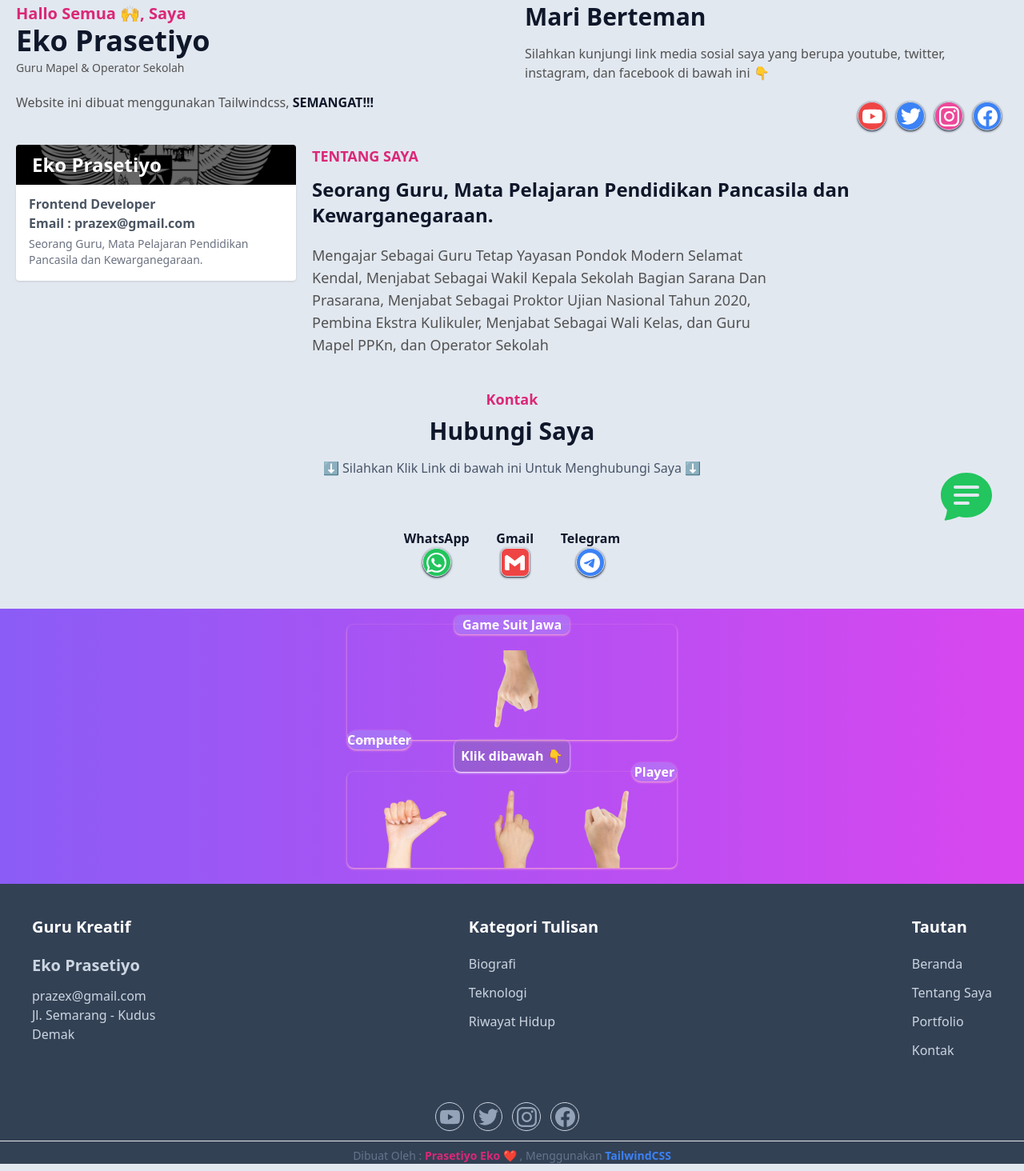
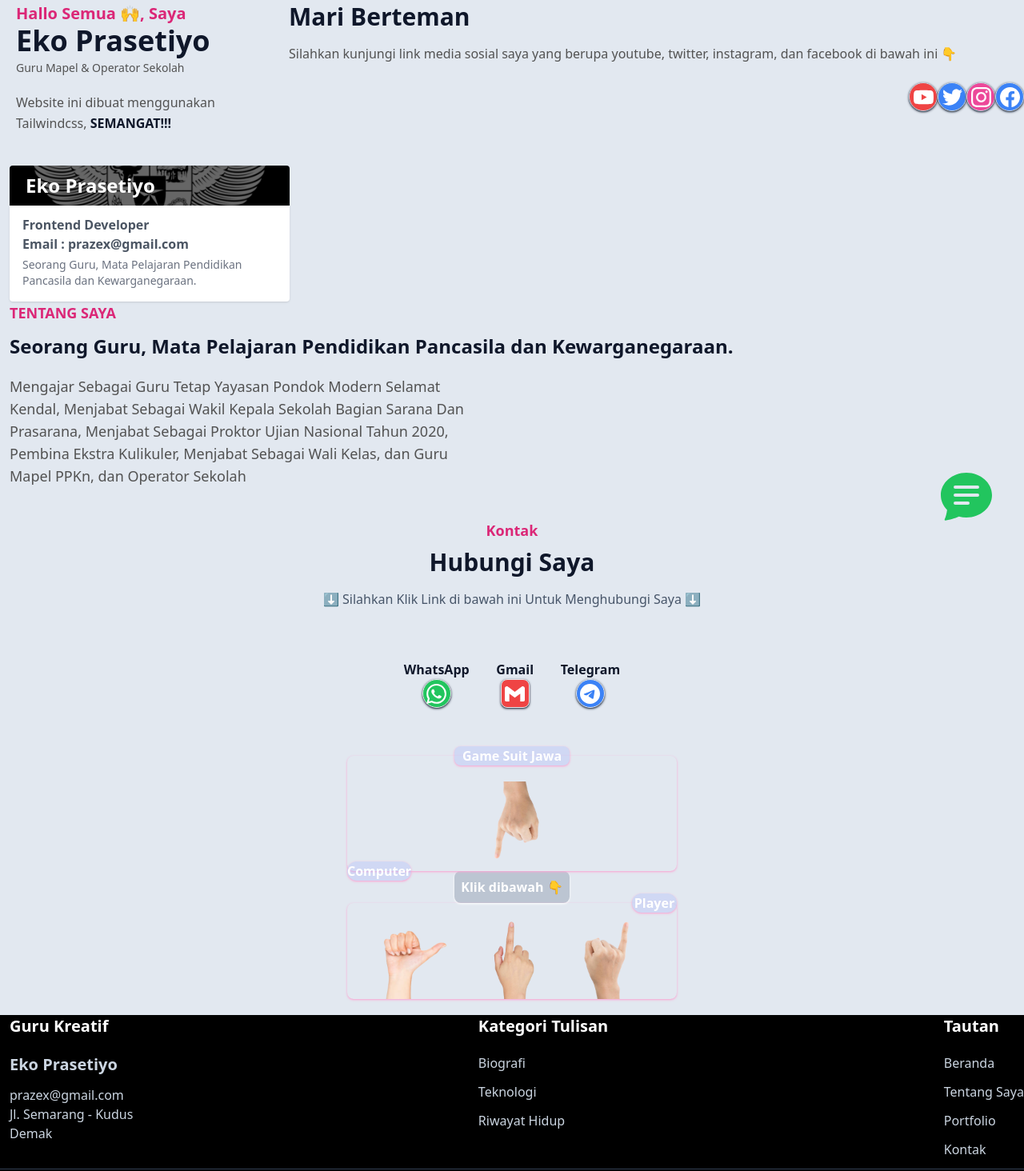
Before and after one commit to ekodekode/projectku, a website: page index.html in a window 1280 px wide. Shown: the part 125-1589 px from the top of the page at 80% size. Drawn offline with Linux system fonts and the light colour scheme.

Commit message:
Add files via upload

```diff
--- a/index.html
+++ b/index.html
@@ -21,7 +21,7 @@
     <!-- header / navbar awal -->
     <header id="home" class="relative">
       <nav class="md:w-12/12 flex h-16 flex-col items-center justify-start backdrop-blur-sm bg-white/20 shadow-md md:m-3 md:flex-row md:rounded">
-        <div class="ml-3 flex items-center justify-center">
+        <div class=" flex items-center justify-center">
           <img src="./garuda4.png" width="35" alt="garuda" class="mx-3">
 
           <!-- dark toggle -->
@@ -104,12 +104,12 @@
                 <h2 class="mb-5 mt-1 text-sm font-medium dark:text-neutral-400 text-neutral-600">Guru Mapel & Operator Sekolah</h2>
                 <p class="mb-10 font-medium leading-relaxed dark:text-neutral-400 text-neutral-600">Website ini dibuat menggunakan Tailwindcss, <span class="font-semibold text-slate-900 dark:text-neutral-200">SEMANGAT!!!</span></p>
           </div>
-      <div class="w-full px-4 lg:w-1/2">
+      <div class="w-full  lg:w-3/6 lg:mr-10">
             <h3 class="mb-4 text-2xl font-semibold text-slate-900 lg:text-3xl dark:text-white">Mari Berteman</h3>
             <p class="mb-6 text-base font-medium dark:text-neutral-400 text-neutral-600">Silahkan kunjungi link media sosial saya yang berupa youtube, twitter, instagram, dan facebook di bawah ini 👇</p>
             <div class="flex items-center justify-end">
               <!-- youtube -->
-              <a href="https://www.youtube.com/c/SatryaWirang" target="_blank" class=" shadow shadow-slate-800 dark:shadow dark:shadow-white mr-3 flex h-9 w-9 items-center justify-center rounded-full border border-slate-300 bg-red-500 text-white">
+              <a href="https://www.youtube.com/c/SatryaWirang" target="_blank" class=" shadow shadow-slate-800 dark:shadow dark:shadow-white mr-2 flex h-9 w-9 items-center justify-center rounded-full border border-slate-300 bg-red-500 text-white">
                 <svg role="img" width="25" class=" fill-current" viewBox="0 0 24 24" xmlns="http://www.w3.org/2000/svg">
                   <title>YouTube</title>
                   <path
@@ -118,7 +118,7 @@
                 </svg>
               </a>
               <!-- twitter -->
-              <a href="https://www.twitter.com/" target="_blank" class=" shadow shadow-slate-800 dark:shadow dark:shadow-white mr-3 flex h-9 w-9 items-center justify-center rounded-full border border-slate-300 bg-blue-500 text-white">
+              <a href="https://www.twitter.com/" target="_blank" class=" shadow shadow-slate-800 dark:shadow dark:shadow-white mr-2 flex h-9 w-9 items-center justify-center rounded-full border border-slate-300 bg-blue-500 text-white">
                 <svg role="img" width="25" class="fill-current" viewBox="0 0 24 24" xmlns="http://www.w3.org/2000/svg">
                   <title>Twitter</title>
                   <path
@@ -128,7 +128,7 @@
               </a>
 
               <!-- instagram -->
-              <a href="https://www.instagram.com/" target="_blank" class=" shadow shadow-slate-800 dark:shadow dark:shadow-white mr-3 flex h-9 w-9 items-center justify-center rounded-full border border-slate-300 bg-pink-500 text-white">
+              <a href="https://www.instagram.com/" target="_blank" class=" shadow shadow-slate-800 dark:shadow dark:shadow-white mr-2 flex h-9 w-9 items-center justify-center rounded-full border border-slate-300 bg-pink-500 text-white">
                 <svg role="img" width="25" class="fill-current" viewBox="0 0 24 24" xmlns="http://www.w3.org/2000/svg">
                   <title>Instagram</title>
                   <path
@@ -138,7 +138,7 @@
               </a>
 
               <!-- facebook -->
-              <a href="https://www.facebook.com/" target="_blank" class=" shadow shadow-slate-800 dark:shadow dark:shadow-white mr-3 flex h-9 w-9 items-center justify-center rounded-full border border-slate-300 bg-blue-500 text-white">
+              <a href="https://www.facebook.com/" target="_blank" class=" shadow shadow-slate-800 dark:shadow dark:shadow-white mr-2 flex h-9 w-9 items-center justify-center rounded-full border border-slate-300 bg-blue-500 text-white">
                 <svg role="img" width="25" class="fill-current" viewBox="0 0 24 24" xmlns="http://www.w3.org/2000/svg">
                   <title>Facebook</title>
                   <path
@@ -153,9 +153,9 @@
     <!-- hero secction akhir -->
 
     <!-- tentang saya awal -->
-      <div class="flex justify-between">
+      <div class="relative sm:flex md:flex md:justify-between lg:flex lg:justify-between sm:justify-between inline">
           <!-- Profile card -->
-          <div class="absolute sm:relative md:relative lg:relative mx-5">
+          <div class="absolute px-3 sm:relative md:relative lg:relative">
             <div class="group w-[350px] cursor-pointer transition-opacity duration-300 active:opacity-70">
               <!-- Title Card -->
               <div class="group relative h-[50px] rounded-t bg-black transition-all duration-300 group-hover:h-[100px]">
@@ -173,7 +173,8 @@
               </div>
             </div>
           </div>
-          <div class="">
+          <div class="w-[220px] h-[220px]"></div>
+          <div class="px-3">
             <h4 class="mb-3 text-lg font-bold uppercase text-pink-600">Tentang Saya</h4>
             <h3 class="mb-5 text-3xl font-bold text-slate-900 dark:text-white lg:text-2xl">Seorang Guru, Mata Pelajaran Pendidikan Pancasila dan Kewarganegaraan.</h3>
             <p class="max-w-xl text-base font-medium text-neutral-600 dark:text-neutral-400 lg:text-lg">
@@ -237,7 +238,7 @@
     <!-- kontak akhir -->
 
     <!-- gamesuit awal -->
-    <div id="gamesuit" class="flex justify-center bg-gradient-to-r  from-violet-500 to-fuchsia-500">
+    <div id="gamesuit" class="flex justify-center py-10 ">
       <div class="">
         <div class=" relative rounded-lg shadow shadow-pink-300 pb-2 mt-5 pt-7 flex justify-center py-1">
           <div class=" area-komputer p-1 hover:translate-y-2 hover:scale-105 transition duration-300 rotate-180">
@@ -321,10 +322,10 @@
     <!-- Live chat akhir -->
 
     <!-- footer awal -->
-    <footer class="bg-slate-700">
-      <div class="flex mx-10 pt-10 justify-between">
+    <footer class="bg-black">
+      <div class="flex justify-between sm:p-5 md:p-10 lg:p-20">
 
-        <div class=" font-medium text-slate-300 ">
+        <div class=" mx-3 font-medium text-slate-300 ">
           <h2 class="mb-5 text-xl font-bold text-white">Guru Kreatif</h2>
           <h3 class="mb-3 text-xl font-bold">Eko Prasetiyo</h3>
           <p class="">prazex@gmail.com</p>
```
